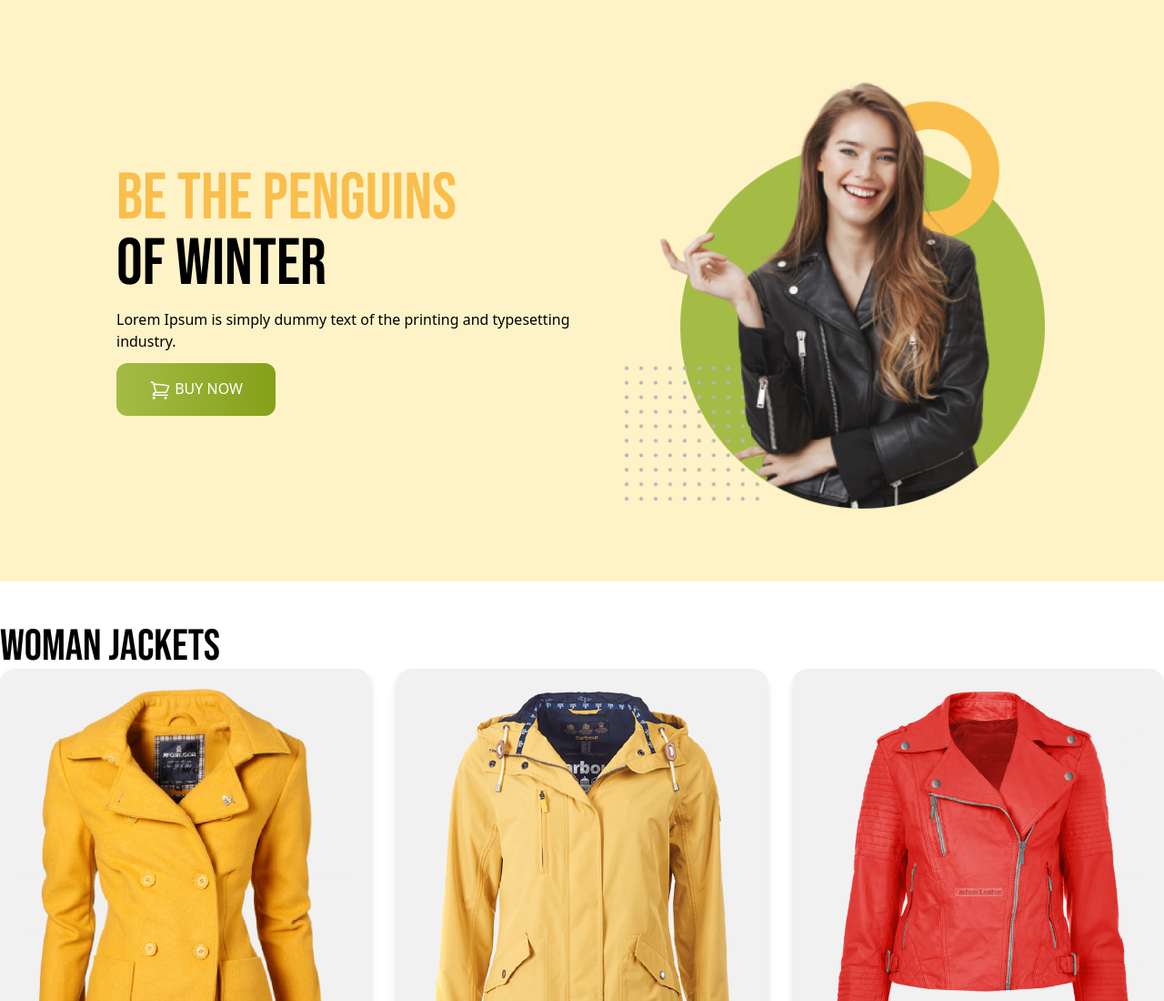
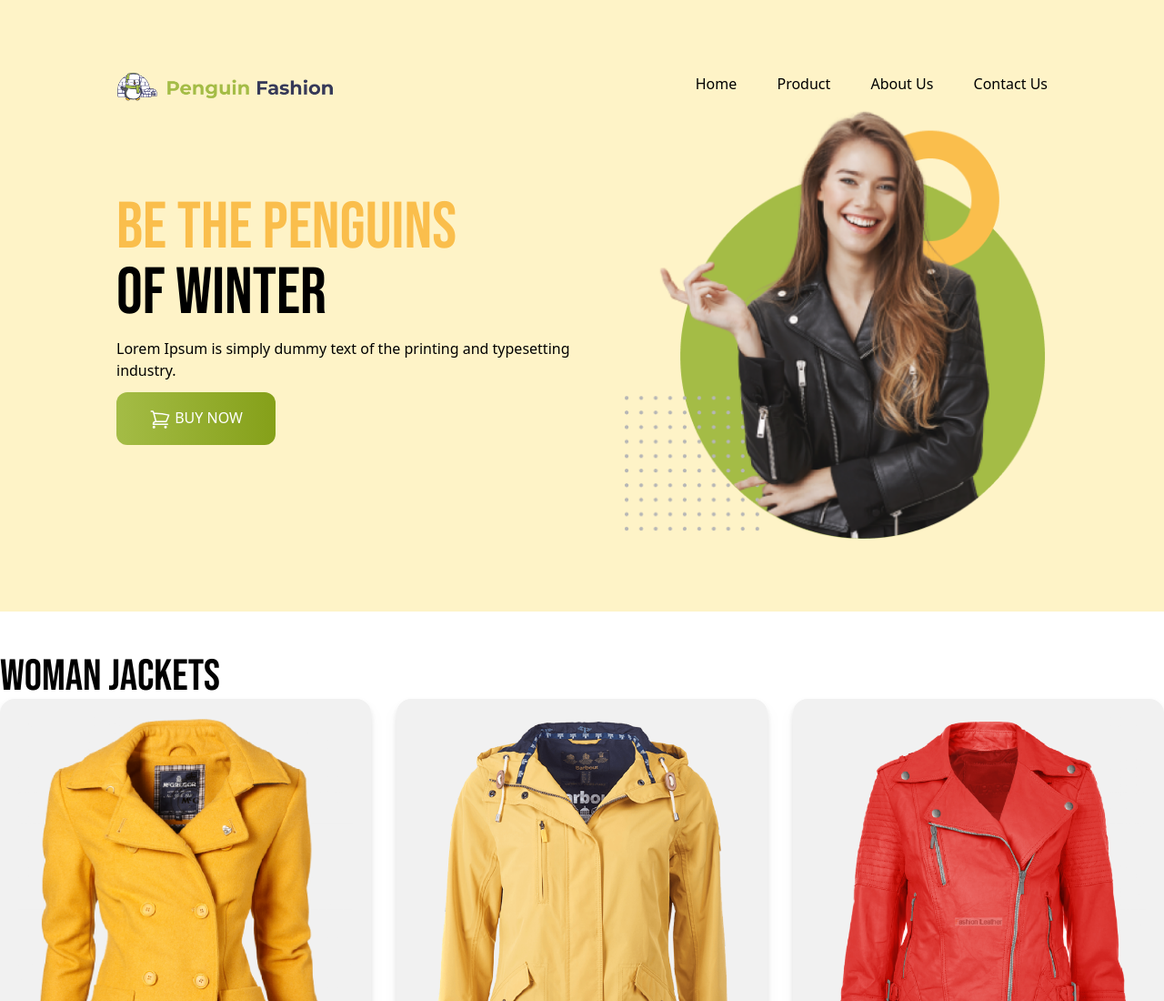
Before and after one commit to tasfiameher/penguin-fashion-with-tailwind, a plain HTML site: page index.html in a window 1280 px wide. Shown: the top 1100 px of the page at 91% size. Drawn offline with nearby package versions, Linux system fonts and the light colour scheme.

Commit message:
navbar added

```diff
--- a/index.html
+++ b/index.html
@@ -25,7 +25,16 @@
 <body>
     <header class="bg-amber-100 py-20 px-4 md:px-32">
         <!-- nav section -->
-        <nav>
+        <nav class="flex justify-between">
+            <div class="w-60">
+                <img src="icons/logo.png" alt="">
+            </div>
+            <div class="space-x-10">
+                <a href="">Home</a>
+                <a href="">Product</a>
+                <a href="">About Us</a>
+                <a href="">Contact Us</a>
+            </div>
 
         </nav>
         <!-- banner section -->
```
